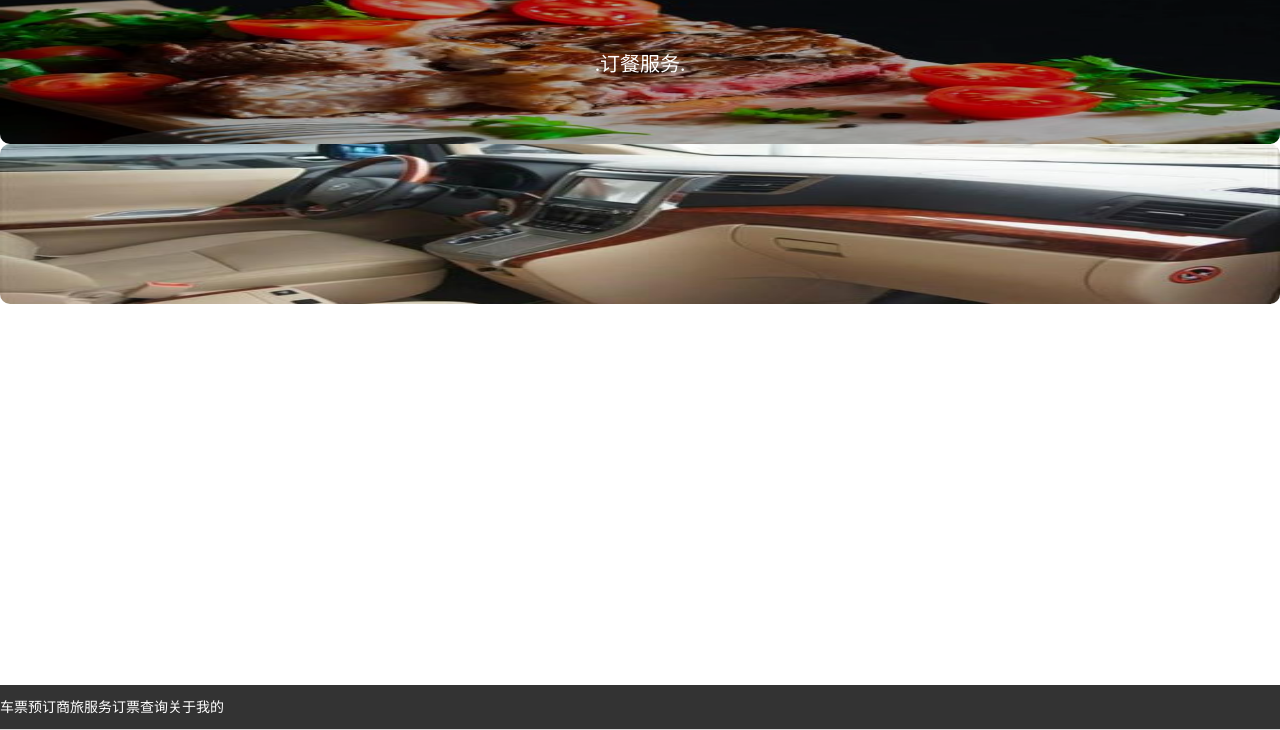
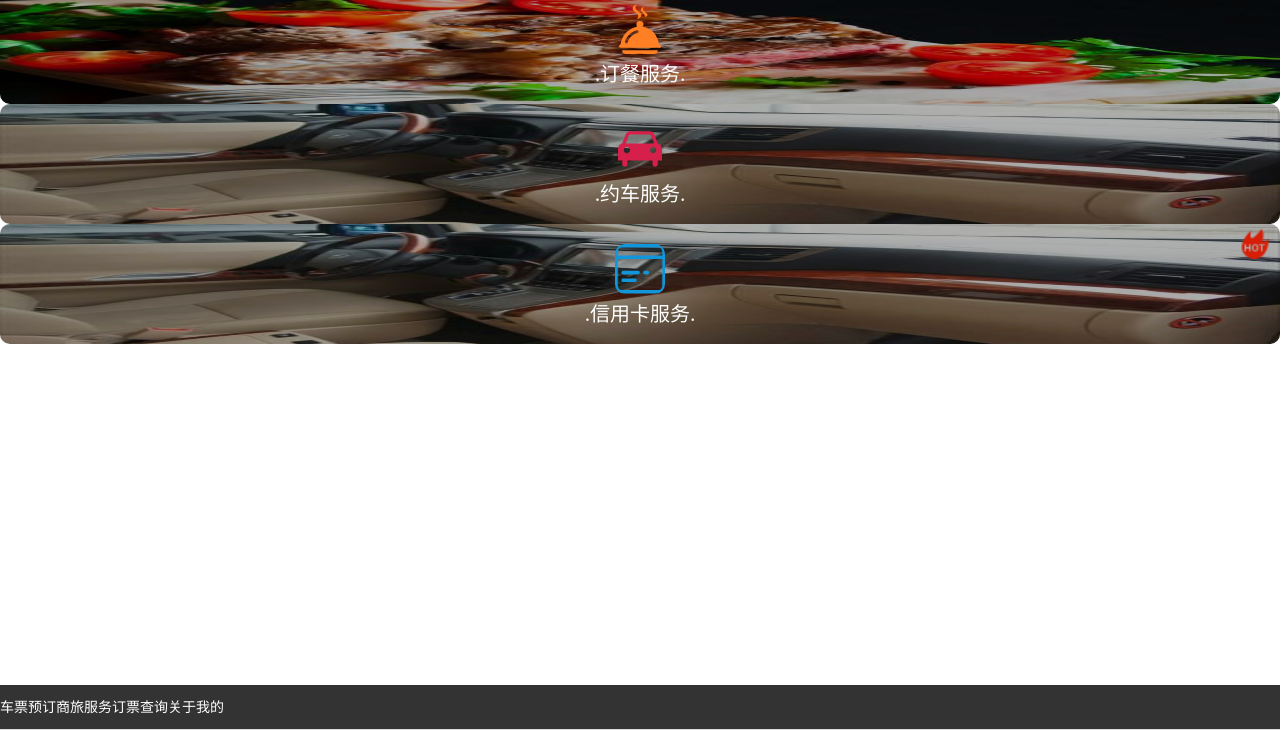
Before and after one commit to JDHDV/railway-ticket-app, a React app: page /businessservice in a window 1280 px wide. Shown: the part 70-800 px from the top of the page. Built offline with nearby package versions, Linux system fonts and the light colour scheme; no server answers.

Commit message:
完善商旅服务页面

```diff
--- a/src/container/addpeople/addpeople.js
+++ b/src/container/addpeople/addpeople.js
@@ -33,7 +33,7 @@ class AddPeople extends React.Component{
 	    value:0,
 	    sex:"男"
 	  };
-
+	  this.handleBack=this.handleBack.bind(this);
 	}
 	state = {
     date: now,
@@ -48,6 +48,9 @@ class AddPeople extends React.Component{
 		this.setState({
 			[key]:val
 		})
+	}
+	handleBack(){
+		this.props.history.push("./confirmorder");
 	}
 	onChange = (value) => {
 	    this.setState({
@@ -80,7 +83,7 @@ class AddPeople extends React.Component{
 		return(
 			<div className="addpeople">
 				<div className="navbar">
-					<NavBar mode="dark"  icon={<Icon type="left" />}
+					<NavBar mode="dark"  icon={<Icon type="left" onClick={this.handleBack}/>}
  rightContent="完成">添加乘车人</NavBar>
 				</div>
 
--- a/src/container/businessservice/businessservice.css
+++ b/src/container/businessservice/businessservice.css
@@ -4,12 +4,12 @@
 }
 .service-list img{
 	width: 100%;
-	height: 160px;
+	height: 120px;
 	border-radius: 10px;
 }
 .service-icon{
 	width:100%;
-	height:160px;
+	height:120px;
 	border-radius: 10px;
 	background:rgba(0,0,0,.3);
 	position:absolute;
@@ -20,7 +20,8 @@
 }
 .service-icon p{
 	text-align: center;
-	line-height: 160px;
+	/*line-height: 160px;*/
+	margin: 0px;
 }
 .mask{
 	width: 100%;
@@ -28,3 +29,16 @@
 	position: absolute;
 	background: ;
 }
+.service-icon .icon-food{
+	display:block;
+	width:50px;
+	height:50px;
+	margin:20px auto 5px auto;
+}
+.service-icon .icon-food img{
+	width:100%;
+	height: 100%;
+}
+.am-list-item .am-list-thumb:first-child {
+    margin-right: -15px;
+}
--- a/src/container/businessservice/businessservice.js
+++ b/src/container/businessservice/businessservice.js
@@ -25,13 +25,32 @@ class BusinessService extends React.Component{
        				<div className="service-list">
        					<img src={require("./img/food.jpg")} alt=""/>
        					<div className="service-icon">
-	       					<span className="icon-food"></span>
+	       					<span className="icon-food">
+	       						<img src={require("./img/icon-food.png")} alt=""/>
+	       					</span>
 	       					<p className="service-text">.订餐服务.</p>
        					</div>
        				</div>
        				<WhiteSpace size="lg"/>
        				<div className="service-list">
        					<img src={require("./img/car.jpg")} alt=""/>
+       					<div className="service-icon">
+	       					<span className="icon-food">
+	       						<img src={require("./img/icon-car.png")} alt=""/>
+	       					</span>
+	       					<p className="service-text">.约车服务.</p>
+       					</div>
+       				</div>
+       				<WhiteSpace size="lg"/>
+       				<div className="service-list">
+       					<img src={require("./img/car.jpg")} alt=""/>
+       					<div className="service-icon">
+	       					<span className="icon-food">
+	       						<img src={require("./img/icon-idcard.png")} alt=""/>
+	       					</span>
+	       					<p className="service-text">.信用卡服务.</p>
+	       					<img src={require("./img/icon-hot.png")} alt="" style={{width:"30px",height:"30px",position:"absolute",right:"10px",top:"5px"}}/>
+       					</div>
        				</div>
        			</WingBlank>
        			<NavLink/>
--- a/src/container/ticketsearch/ticketsearch.js
+++ b/src/container/ticketsearch/ticketsearch.js
@@ -1,7 +1,7 @@
 //车票预订
 import React from "react"
 import {Switch,Route} from "react-router-dom"
-import {NavBar,List,WingBlank,WhiteSpace,Button,Flex,Checkbox} from "antd-mobile"
+import {NavBar,List,WingBlank,WhiteSpace,Button,Flex,Checkbox,Modal} from "antd-mobile"
 
 import "./ticketsearch.css"
 import Food from "../food/food"
@@ -142,7 +142,7 @@ class TicketSearch extends React.Component{
 						<div className="seat">席别</div>
 						<Flex>
 							<Flex.Item><ChooseSeat data={seatList}/></Flex.Item>
-							<Flex.Item><Checkbox.CheckboxItem>学生</Checkbox.CheckboxItem></Flex.Item>
+							<Flex.Item><Checkbox.CheckboxItem onChange={()=>{console.log(111)}}>学生</Checkbox.CheckboxItem></Flex.Item>
 						</Flex>
 					</List>
 
```
Also changed, not shown: src/component/iconnavlink/img/car.png (deleted), src/component/iconnavlink/img/clock2.png (deleted), src/container/businessservice/img/icon-car.png (added), src/container/businessservice/img/icon-food.png (added), src/container/businessservice/img/icon-hot.png (added), src/container/businessservice/img/icon-idcard.png (added).
